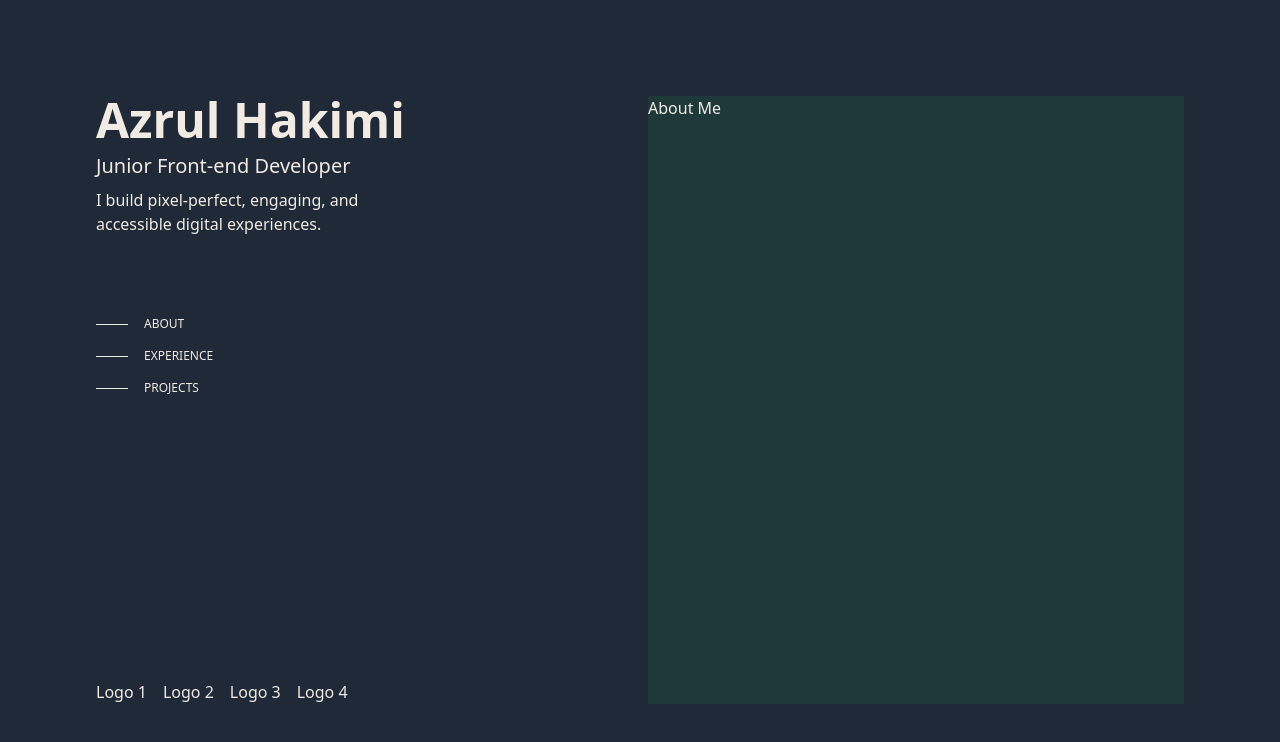
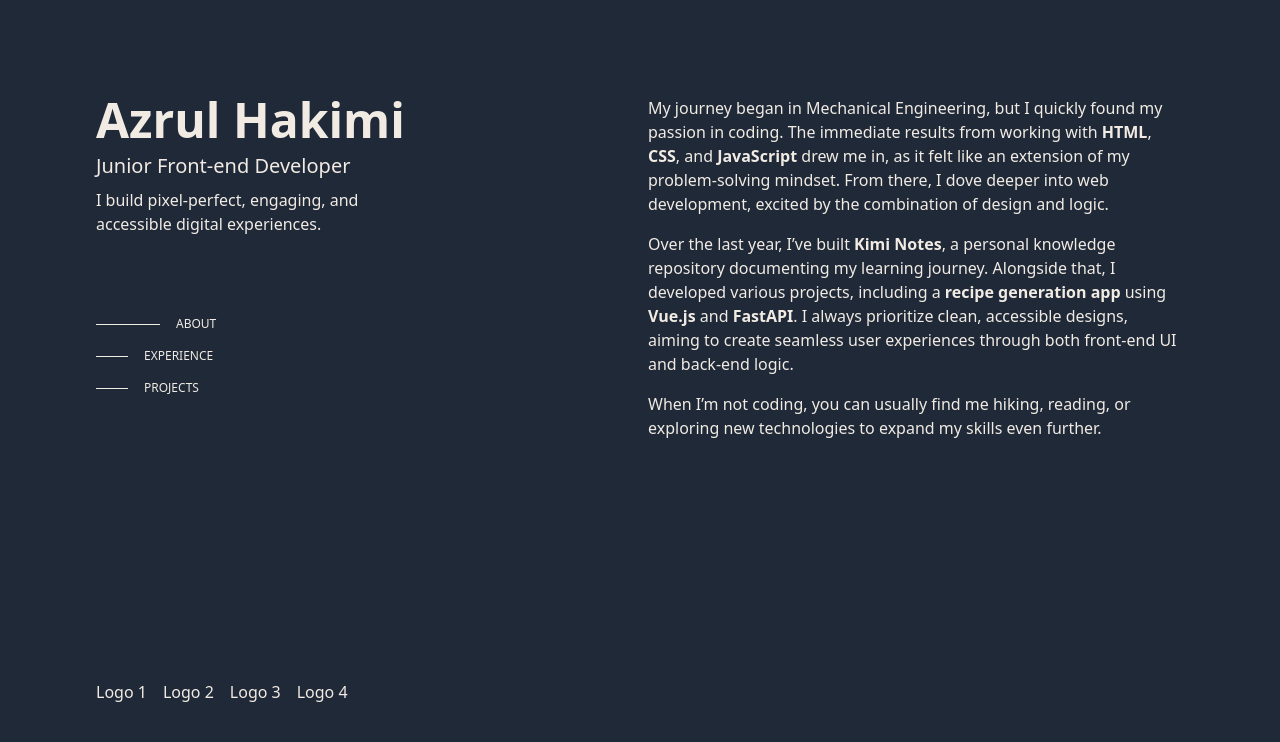
Before and after one commit to rulkimi/kimi-portfolio, a Vue app: page /#/about in a window 1280 px wide. Shown: the top 742 px of the page. Built offline with nearby package versions, Linux system fonts and the light colour scheme.

Commit message:
added about me

```diff
--- a/src/components/NavBar.vue
+++ b/src/components/NavBar.vue
@@ -33,7 +33,7 @@ const setActiveNav = nav => {
           >
             <div
               class="h-px w-8 bg-text group-hover:w-16 transition-all duration-200"
-              :class="{ 'w-16' : activeNav === navigation.name }"
+              :class="{ '!w-16' : activeNav === navigation.name }"
             ></div>
             <span
               class="text-xs"
--- a/src/style.css
+++ b/src/style.css
@@ -11,4 +11,8 @@
   body {
     @apply bg-background m-0 min-w-[320px] min-h-screen text-text text-sm md:text-base;
   }
+
+  p {
+    @apply mb-4;
+  }
 }
--- a/src/views/AboutMe.vue
+++ b/src/views/AboutMe.vue
@@ -3,7 +3,22 @@
 </script>
 
 <template>
-  <div class="w-full h-full bg-green-500/10">
-    About Me
+  <div class="w-full h-full">
+    <p>
+      My journey began in Mechanical Engineering, but I quickly found my passion in coding.
+      The immediate results from working with <strong>HTML</strong>, <strong>CSS</strong>, and <strong>JavaScript</strong> drew me in,
+      as it felt like an extension of my problem-solving mindset.
+      From there, I dove deeper into web development, excited by the combination of design and logic.
+    </p>
+
+    <p>
+      Over the last year, I’ve built <a href="https://rulkimi.github.io/kiminotes/" target="_blank"><strong>Kimi Notes</strong></a>,
+      a personal knowledge repository documenting my learning journey.
+      Alongside that, I developed various projects, including a <strong>recipe generation app
+      </strong> using <strong>Vue.js</strong> and <strong>FastAPI</strong>. I always prioritize clean,
+      accessible designs, aiming to create seamless user experiences through both front-end UI and back-end logic.
+    </p>
+
+    <p>When I’m not coding, you can usually find me hiking, reading, or exploring new technologies to expand my skills even further.</p>
   </div>
 </template>
```
